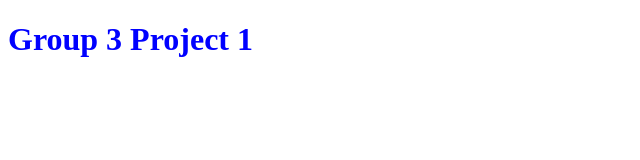
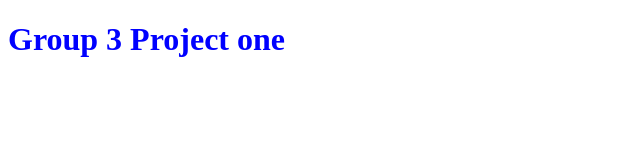
Before and after one commit to p1t1-group3/ProjectOne, a plain HTML site: page index.html in a window 1280 px wide. Shown: the full height of the page, 0-640 px from the left. Drawn offline with Linux system fonts and the light colour scheme.

Commit message:
fixed header

```diff
--- a/index.html
+++ b/index.html
@@ -7,7 +7,7 @@
     <link rel="stylesheet" href="./assests/CSS/style.css">
 </head>
 <body>
-    <h1>Group 3 Project 1</h1>
+    <h1>Group 3 Project one</h1>
 
     <script src="./assests/JS/scripts.js"></script>
 </body>
```
